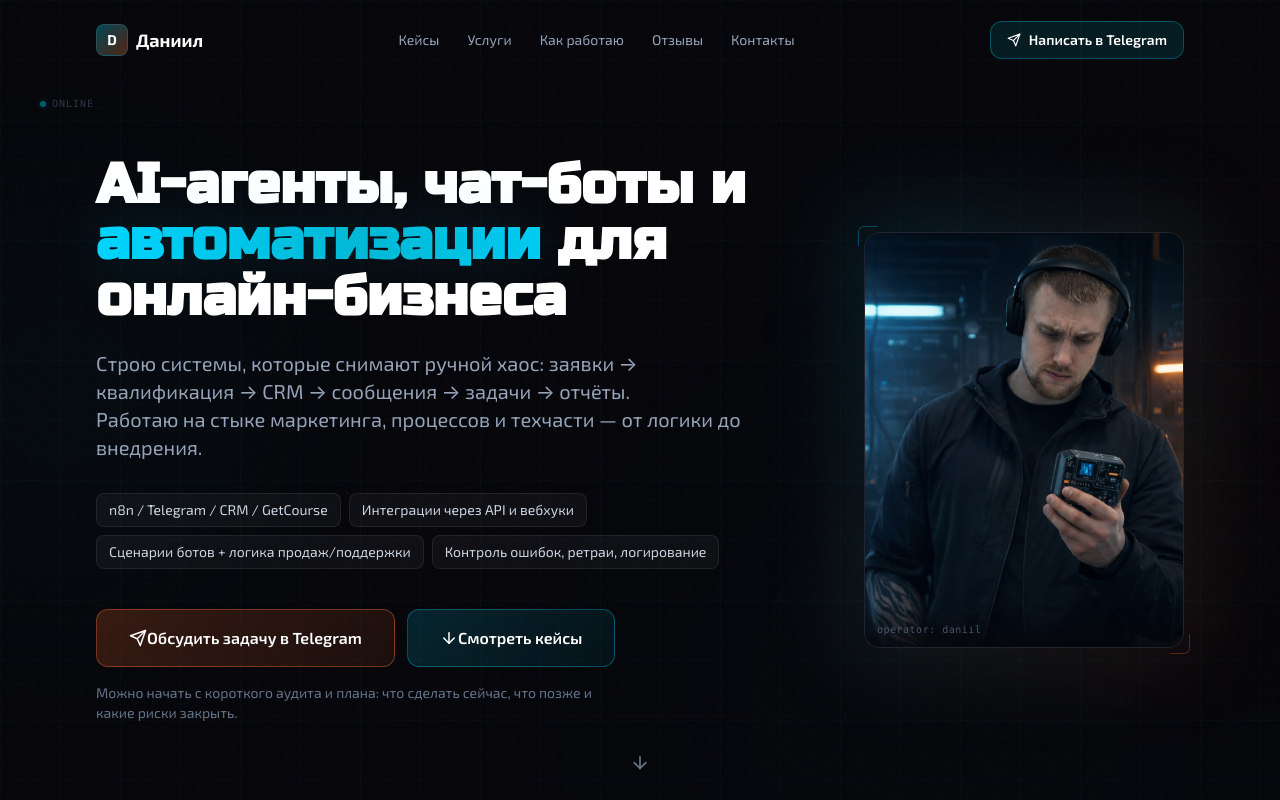
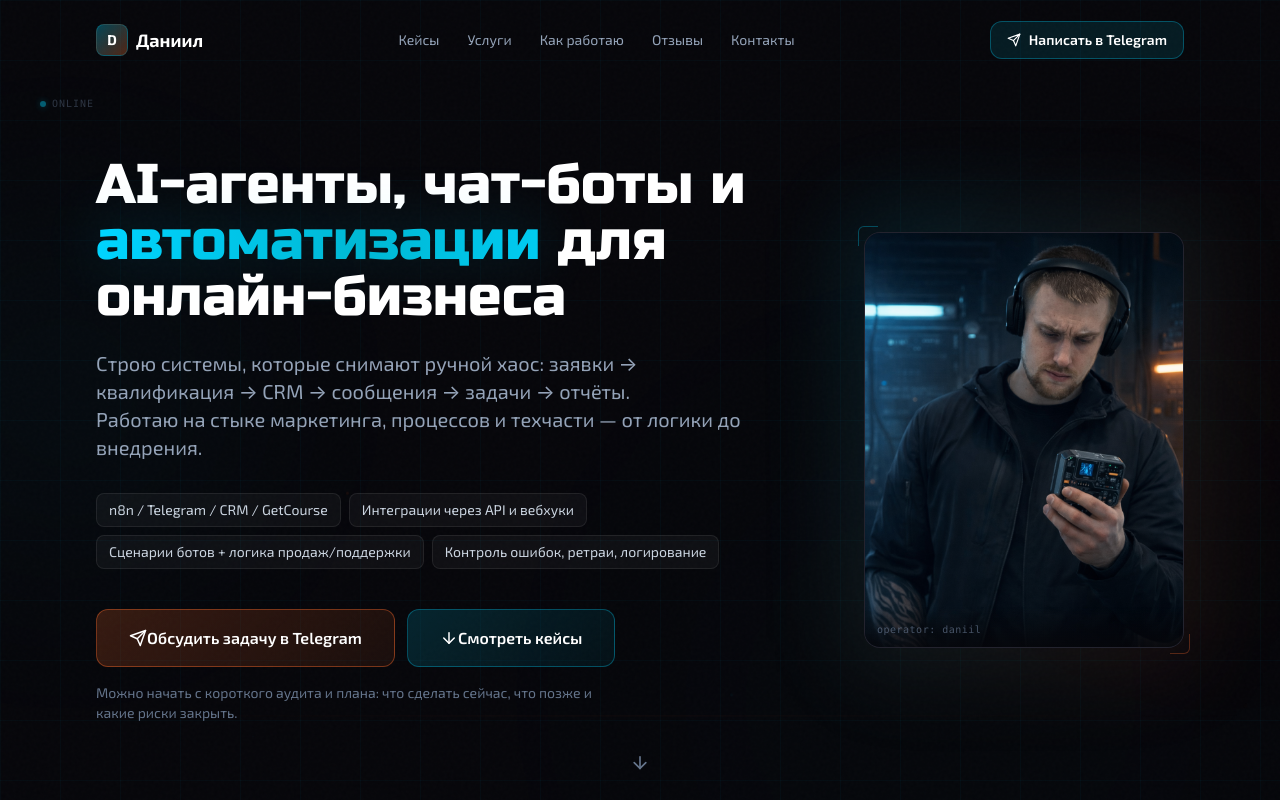
Before and after one commit to DanielNocode/My-site, a Next.js app: page / in a window 1280 px wide. Shown: the top 800 px of the page. Built offline with nearby package versions, Linux system fonts and the light colour scheme.

Commit message:
Fix Russo One heading weight — prevent faux bold
Russo One only ships weight 400; font-bold/extrabold classes cause
the browser to synthesize bold, making letters merge. Force 400.

https://claude.ai/code/session_018EQ4reX3APfFFtvckkGXVG

```diff
--- a/app/globals.css
+++ b/app/globals.css
@@ -24,6 +24,7 @@
 
   h1, h2, h3, h4, h5, h6 {
     font-family: 'Russo One', system-ui, sans-serif;
+    font-weight: 400 !important;
   }
 
   ::selection {
```
